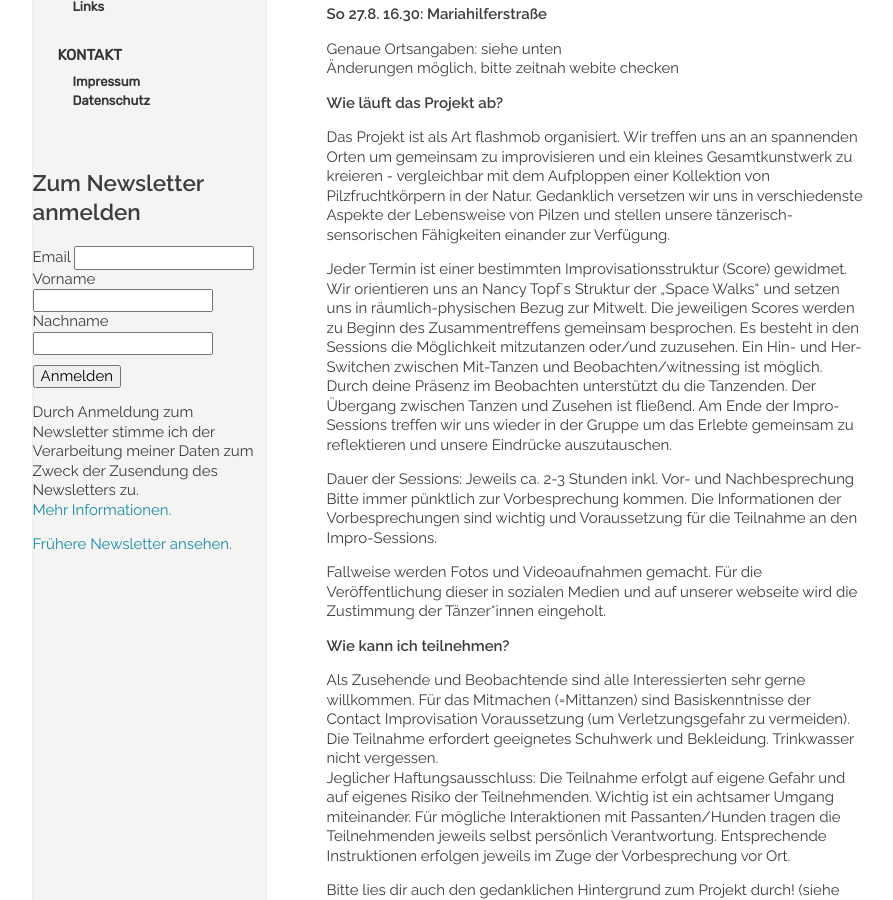
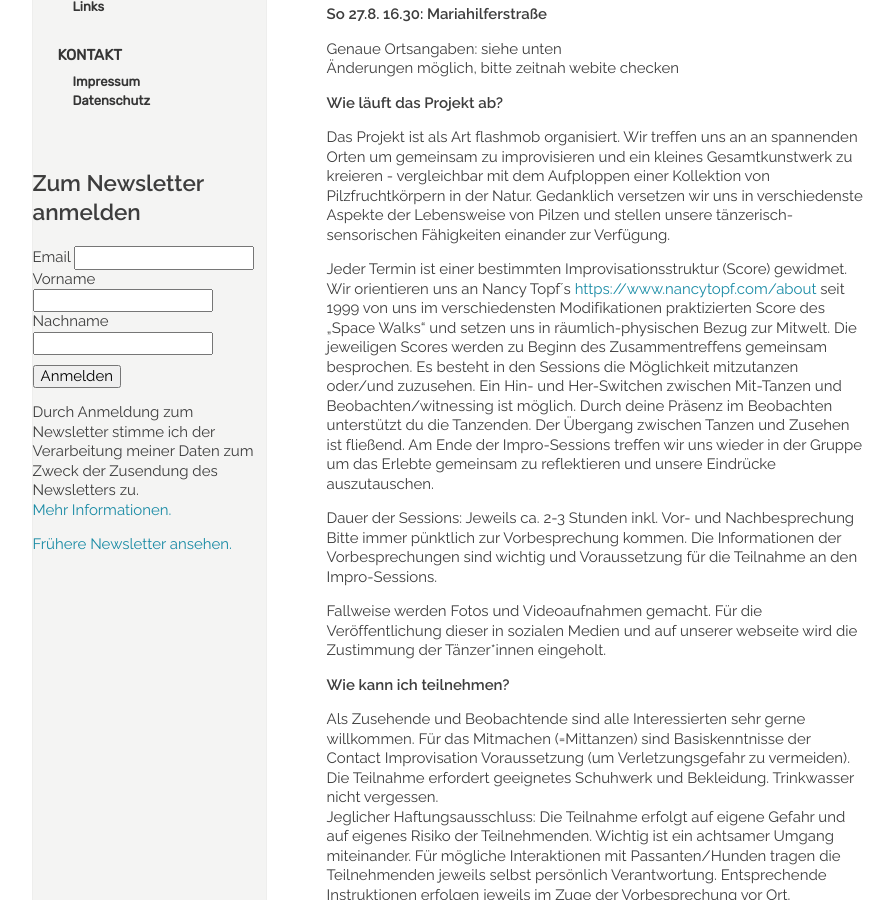
Before and after one commit to manulari/rollingpointat, a Jekyll site: the page built from _pages_de/mycelium.md, in a window 1280 px wide and 900 px high, scrolled down 767 px. Shown: the whole window, without its empty margins (152-1045 px from the left). Built offline with Jekyll 4.4.1, drawn with Linux system fonts in a browser that asks for light colours; comment, search, counter and statistics services are not loaded.

Commit message:
Update page (de) “mycelium”

```diff
--- a/_pages_de/mycelium.md
+++ b/_pages_de/mycelium.md
@@ -28,7 +28,7 @@ Genaue Ortsangaben: siehe unten\
 
 Das Projekt ist als Art flashmob organisiert. Wir treffen uns an an spannenden Orten um gemeinsam zu improvisieren und ein kleines Gesamtkunstwerk zu kreieren - vergleichbar mit dem Aufploppen einer Kollektion von Pilzfruchtkörpern in der Natur. Gedanklich versetzen wir uns in verschiedenste Aspekte der Lebensweise von Pilzen und stellen unsere tänzerisch-sensorischen Fähigkeiten einander zur Verfügung.
 
-Jeder Termin ist einer bestimmten Improvisationsstruktur (Score) gewidmet. Wir orientieren uns an Nancy Topf´s Struktur der „Space Walks“ und setzen uns in räumlich-physischen Bezug zur Mitwelt. Die jeweiligen Scores werden zu Beginn des Zusammentreffens gemeinsam besprochen. Es besteht in den Sessions die Möglichkeit mitzutanzen oder/und zuzusehen. Ein Hin- und Her-Switchen zwischen Mit-Tanzen und Beobachten/witnessing ist möglich. Durch deine Präsenz im Beobachten unterstützt du die Tanzenden. Der Übergang zwischen Tanzen und Zusehen ist fließend. Am Ende der Impro-Sessions treffen wir uns wieder in der Gruppe um das Erlebte gemeinsam zu reflektieren und unsere Eindrücke auszutauschen.
+Jeder Termin ist einer bestimmten Improvisationsstruktur (Score) gewidmet. Wir orientieren uns an Nancy Topf´s <https://www.nancytopf.com/about> seit 1999 von uns im verschiedensten Modifikationen praktizierten Score des „Space Walks“ und setzen uns in räumlich-physischen Bezug zur Mitwelt. Die jeweiligen Scores werden zu Beginn des Zusammentreffens gemeinsam besprochen. Es besteht in den Sessions die Möglichkeit mitzutanzen oder/und zuzusehen. Ein Hin- und Her-Switchen zwischen Mit-Tanzen und Beobachten/witnessing ist möglich. Durch deine Präsenz im Beobachten unterstützt du die Tanzenden. Der Übergang zwischen Tanzen und Zusehen ist fließend. Am Ende der Impro-Sessions treffen wir uns wieder in der Gruppe um das Erlebte gemeinsam zu reflektieren und unsere Eindrücke auszutauschen.
 
 Dauer der Sessions: Jeweils ca. 2-3 Stunden inkl. Vor- und Nachbesprechung\
 Bitte immer pünktlich zur Vorbesprechung kommen. Die Informationen der Vorbesprechungen sind wichtig und Voraussetzung für die Teilnahme an den Impro-Sessions.
```
